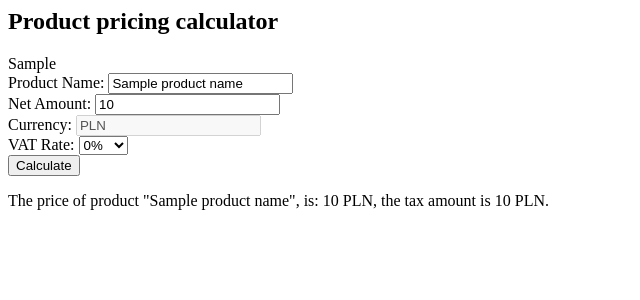
After one commit to s-andrzejewski/wp-net-gross-calculator, a PHP site: template plugin-dev/views/calculator.twig in a window 1280 px wide. The commit adds this page. Shown: the top 300 px of the page, without its empty margins (0-640 px from the left). Run offline with PHP 8.4, Linux system fonts and the light colour scheme; the template is opened without the code that fills it: most values are stand-ins (such as "Sample title", 1, 10 or a date in 2020); some libraries are stand-ins or nearby versions.

Commit message:
feat: init frontend

```diff
--- a/plugin-dev/src/Assets.php
+++ b/plugin-dev/src/Assets.php
@@ -1,5 +1,4 @@
 <?php
-
 namespace NetGrossCalc;
 
 class Assets
--- a/plugin-dev/src/Core.php
+++ b/plugin-dev/src/Core.php
@@ -5,6 +5,8 @@ class Core
 {
     public static function init()
     {
+        Timber::$dirname = "../views";
+        Assets::init();
         CPT::init();
     }
 }
--- /dev/null
+++ b/plugin-dev/views/calculator.twig
@@ -0,0 +1,86 @@
+{# TODO: #}
+{#
+* define `wp_nonce_field` in PHP
+* define `vat_rate` in PHP
+* strings handling with ACF
+#}
+
+{% block calculator %}
+<div class="ngc-calculator">
+    <h2 class="ngc-calculator__title">
+        Product pricing calculator
+    </h2>
+
+     {# action="" #}
+    <form class="ngc-calculator__form" method="post">
+        {{ wp_nonce_field }}
+
+        <div class="ngc-calculator__form-group">
+            <label class="ngc-calculator__label" for="product_name">
+                Product Name:
+            </label>
+            <input class="ngc-calculator__input"
+                type="text"
+                id="product_name"
+                name="product_name"
+                value="{{ product_name }}"
+                required
+            />
+        </div>
+
+        <div class="ngc-calculator__form-group">
+            <label class="ngc-calculator__label" for="net_amount">
+                Net Amount:
+            </label>
+            <input class="ngc-calculator__input" type="number" id="net_amount" name="net_amount" value="{{ net_amount }}" step="0.01" required />
+        </div>
+
+        <div class="ngc-calculator__form-group">
+            <label class="ngc-calculator__label" for="currency">
+                Currency:
+            </label>
+            <input class="ngc-calculator__input" type="text" id="currency" name="currency" value="PLN" disabled />
+        </div>
+
+        <div class="ngc-calculator__form-group">
+            <label class="ngc-calculator__label" for="vat_rate">
+                VAT Rate:
+            </label>
+            <select class="ngc-calculator__select" id="vat_rate" name="vat_rate" required>
+                {#! TEMPORARY #}
+                    {% set vat_rate = [
+                        { 'value': '0', 'label': '0%' },
+                        { 'value': '0.03', 'label': '3%' },
+                        { 'value': '0.05', 'label': '5%' },
+                        { 'value': '0.07', 'label': '7%' },
+                        { 'value': '0.08', 'label': '8%' },
+                        { 'value': '0.22', 'label': '22%' },
+                        { 'value': '0.23', 'label': '23%' },
+                        { 'value': '0', 'label': 'zw.' },
+                        { 'value': '0', 'label': 'np.' },
+                        { 'value': '0', 'label': 'oo.' }
+                    ] %}
+                {#! END TEMPORARY #}
+                {% for option in vat_rate %}
+                    <option class="ngc-calculator__option" value="{{ option.value }}">
+                        {{ option.label }}
+                    </option>
+                {% endfor %}
+            </select>
+        </div>
+
+        <div class="ngc-calculator__form-group">
+            {# type="submit" #}
+            <button class="ngc-calculator__button" type="button" name="calculate" value="1">
+                Calculate
+            </button>
+        </div>
+    </form>
+
+    <div class="ngc-calculator__result">
+        <p class="ngc-calculator__result-text">
+            The price of product "{{ product_name }}", is: {{ gross_amount }} PLN, the tax amount is {{ tax_amount }} PLN.
+        </p>
+    </div>
+</div>
+{% endblock %}
--- a/plugin-dev/wp-net-gross-calculator.php
+++ b/plugin-dev/wp-net-gross-calculator.php
@@ -18,6 +18,11 @@ use NetGrossCalc\Core;
 
 defined('ABSPATH') || exit;
 
+if ( !class_exists('Timber\\Timber') ) {
+    echo 'Timber not found. Install it from <a href="https://packagist.org/packages/timber/timber">composer</a>.<br>';
+    return;
+}
+
 define( 'NGC_BASENAME', plugin_basename(__FILE__) );
 define( 'NGC_NAME', dirname(NGC_BASENAME) );
 define( 'NGC_URL', untrailingslashit( plugin_dir_url(__FILE__)) );
```
